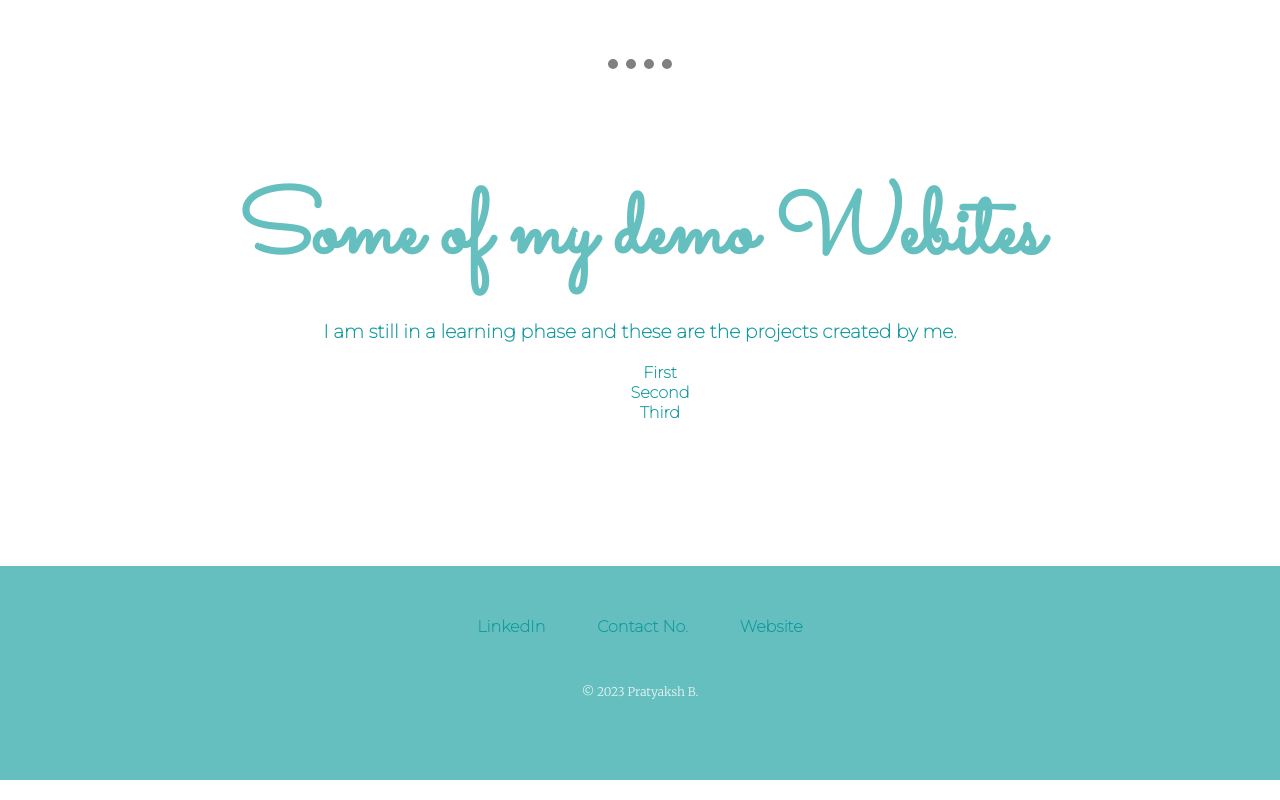
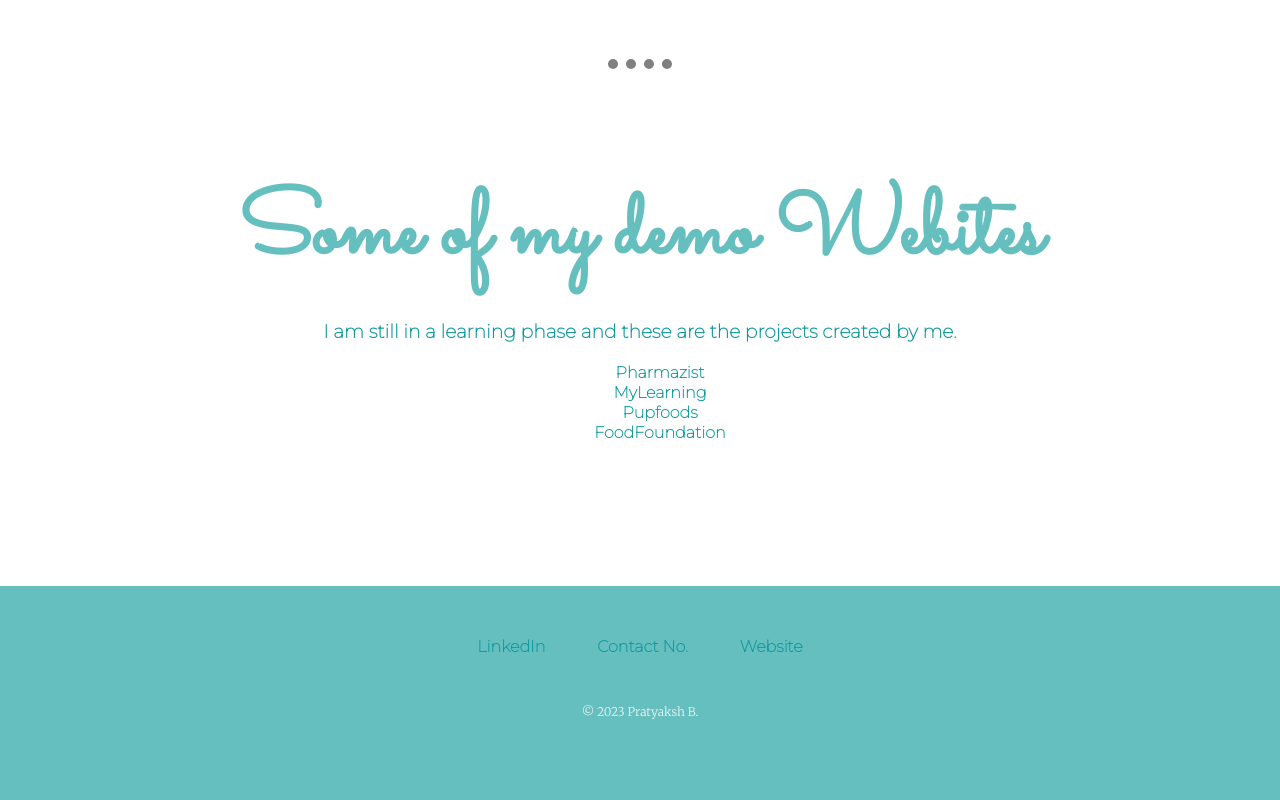
Before and after one commit to Pratyaksh24/myWebsite, a plain HTML site: page index.html in a window 1280 px wide. Shown: the part 2844-3644 px from the top of the page. Drawn offline with Linux system fonts and the light colour scheme.

Commit message:
index.html

```diff
--- a/index.html
+++ b/index.html
@@ -56,9 +56,10 @@
       <h1>Some of my demo Webites</h1>
         <h3>I am still in a learning phase and these are the projects created by me. </h3>
             <ul class="webite-list">
-              <li><a href="https://pratyaksh24.github.io/1">First</a></li>
-              <li><a href="https://pratyaksh24.github.io/2">Second</a></li>
-              <li><a href="https://pratyaksh24.github.io/3">Third</a></li>
+              <li><a href="https://pratyaksh24.github.io/Pharmazist/index.html">Pharmazist</a></li>
+              <li><a href="https://pratyaksh24.github.io/MyLearning">MyLearning</a></li>
+              <li><a href="https://pratyaksh24.github.io/Dogs/">Pupfoods</a></li>
+              <li><a href="https://pratyaksh24.github.io/FoodFoundation/">FoodFoundation</a></li>
             </ul>
     </div>
 
```
